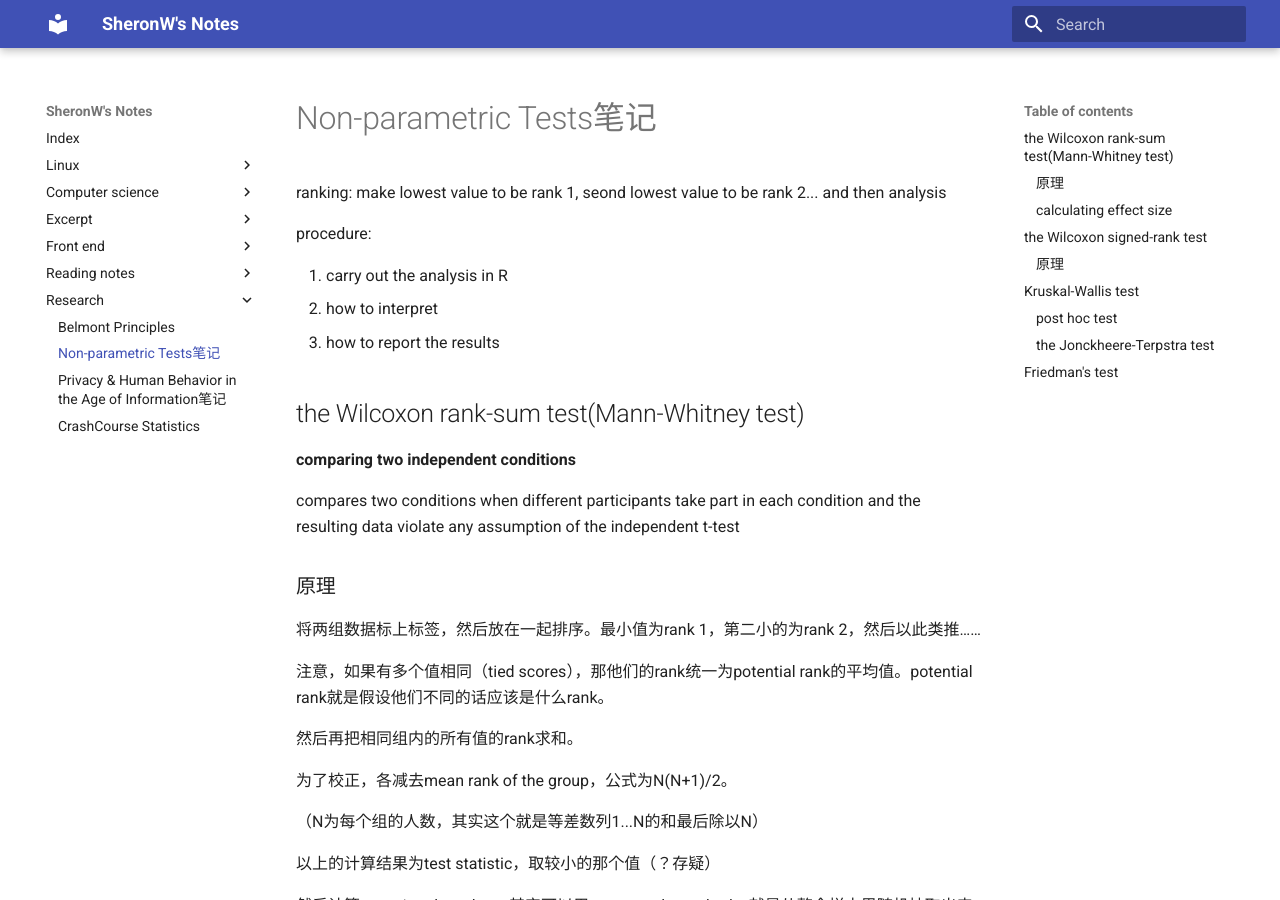
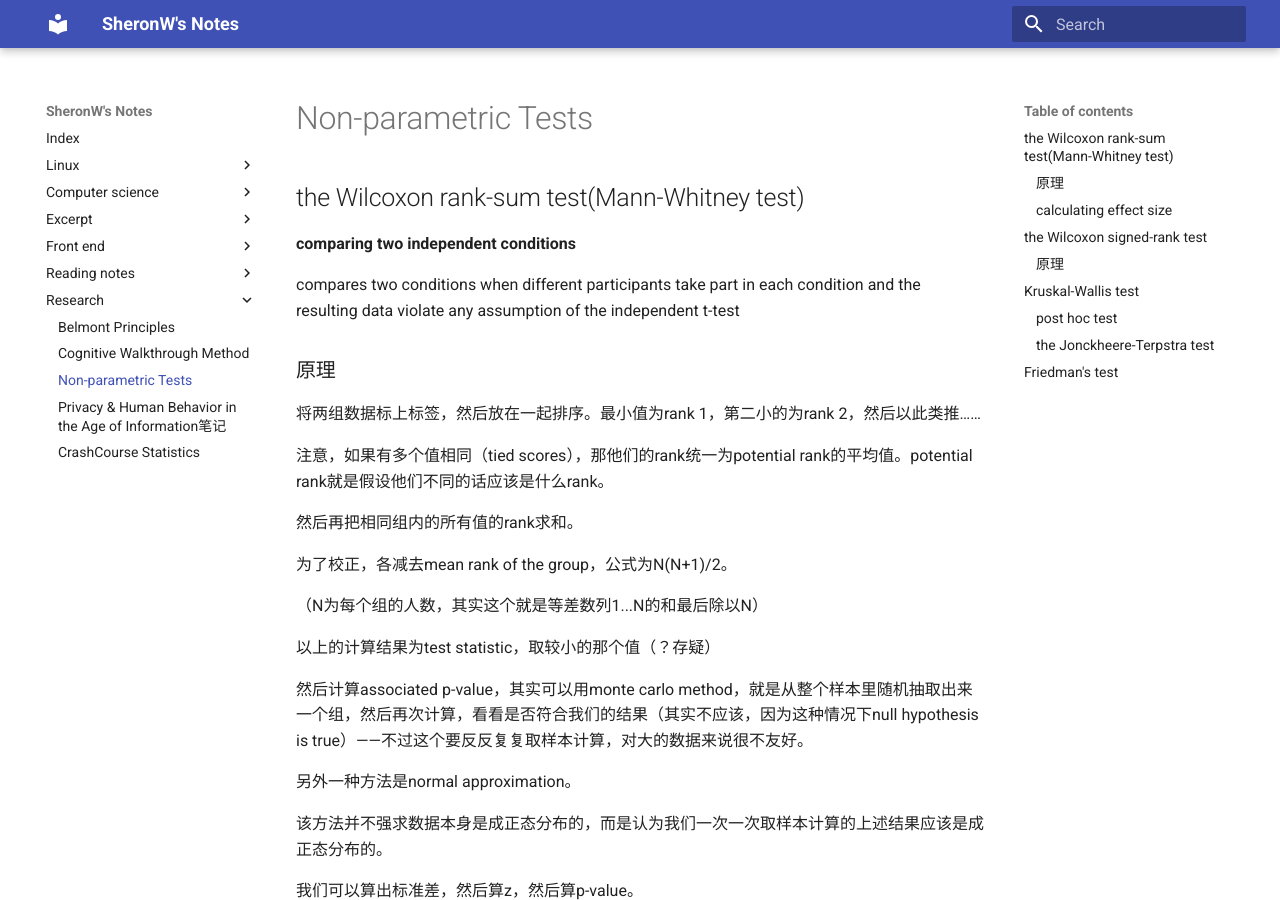
Before and after one commit to sheronw/SheronW-sNotes, an MkDocs documentation site: the page built from docs/research/Non-parametric Tests.md, in a window 1280 px wide and 900 px high. Built offline with MkDocs 1.6.1 and Material for MkDocs 9.7.7, drawn with Linux system fonts in a browser that asks for light colours.

Commit message:
start coginitive walkthrough

```diff
--- a/docs/research/Non-parametric Tests.md
+++ b/docs/research/Non-parametric Tests.md
@@ -1,21 +1,6 @@
----
-title: Non-parametric Tests笔记
-date: 2019-06-25 12:43:35
-categories: "研究相关"
----
+# Non-parametric Tests
 
-ranking: make lowest value to be rank 1, seond lowest value to be rank 2... and then analysis
-
-procedure:
-
-1.  carry out the analysis in R
-2.  how to interpret
-3.  how to report the results
-
-<!--more-->
-
-the Wilcoxon rank-sum test(Mann-Whitney test)
----------------------------------------------
+## the Wilcoxon rank-sum test(Mann-Whitney test)
 
 **comparing two independent conditions**
 
```
Also changed, not shown: docs/research/Belmont_Principles.md (+1 -4 lines), docs/research/Cognitive Walkthrough.md (added, +25 -0 lines), docs/research/Privacy & Human Behavior in the Age of Information.md (+1 -7 lines).
